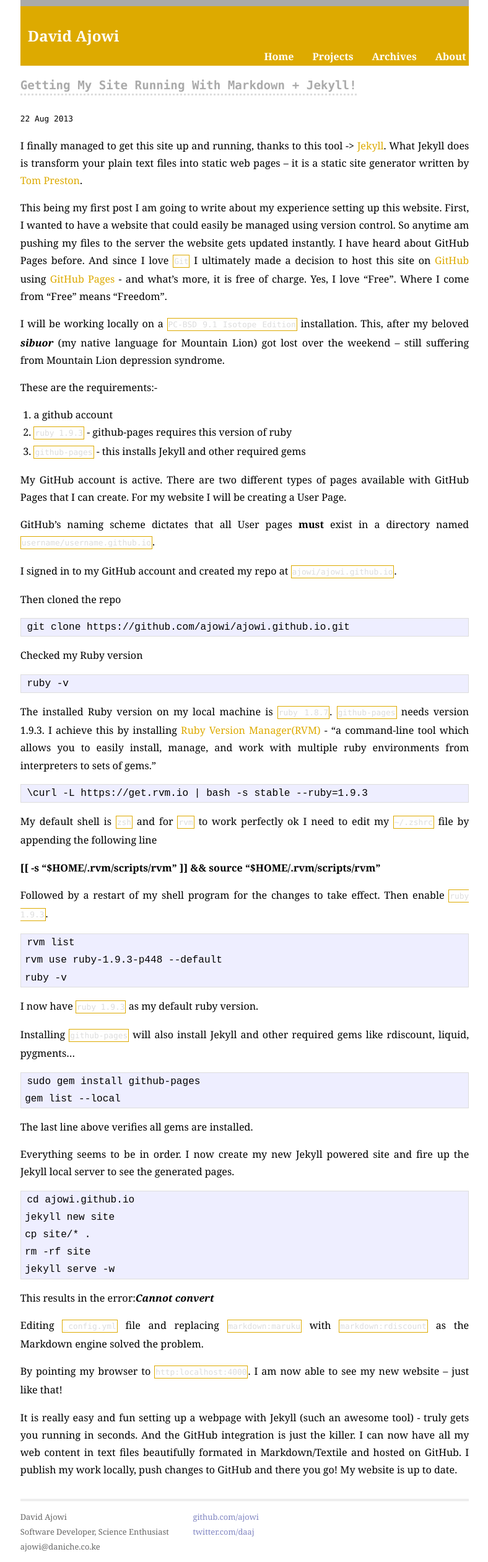
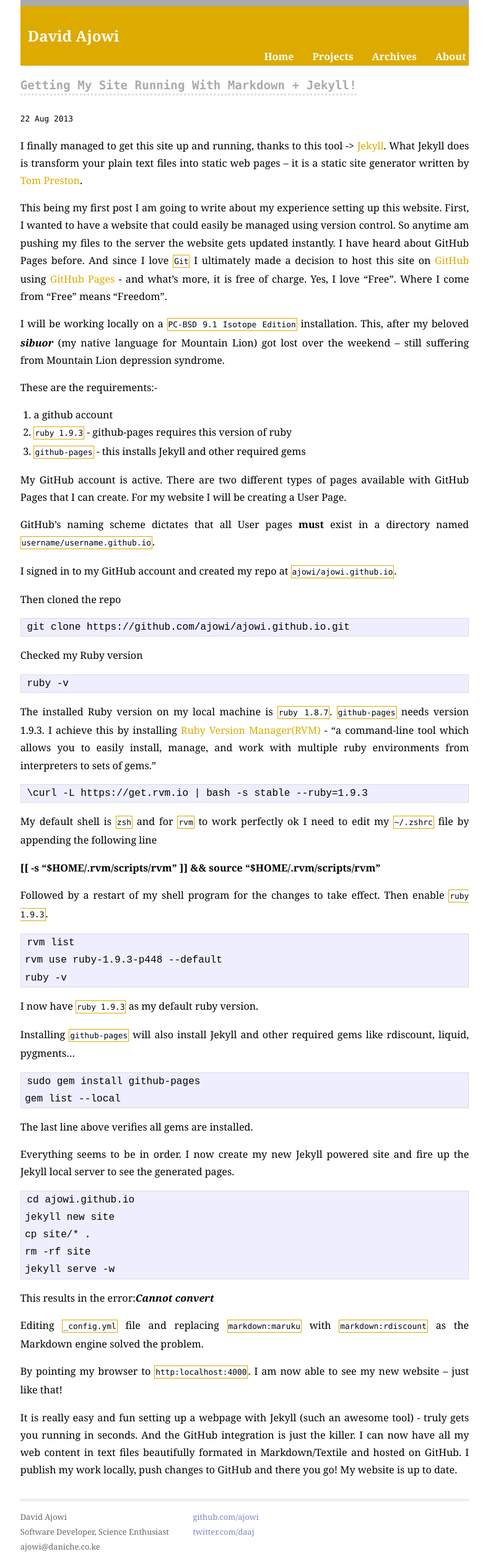
Before and after one commit to ajowi/ajowi.github.io, a Jekyll site: the page built from index.html, in a window 1280 px wide. Shown: the whole page at 62% size, without its empty margins (245-1033 px from the left). Built offline with Jekyll 4.4.1, drawn with Linux system fonts in a browser that asks for light colours; Markdown is read by kramdown in place of the engine named in the settings.

Commit message:
Added more styling

```diff
--- a/css/main.css
+++ b/css/main.css
@@ -198,7 +198,7 @@
 .bdr{
 border:1px solid #da0;
 padding:2px 1px;
-color:#ddd;
+color:#001;
 font-family: Monaco, "Courier New", monospace;
 font-size: font-size: .7em;
 }
```
